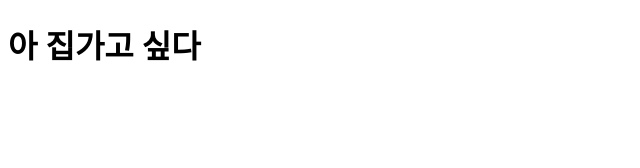
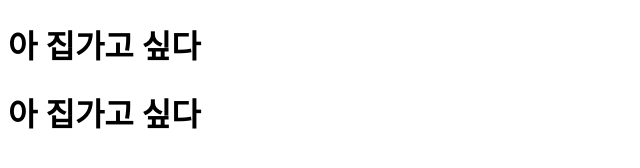
Before and after one commit to iwgh08/my-repository, a plain HTML site: page index.html in a window 1280 px wide. Shown: the whole page, without its empty margins (0-640 px from the left). Drawn offline with Linux system fonts and the light colour scheme.

Commit message:
first_modified

```diff
--- a/index.html
+++ b/index.html
@@ -7,5 +7,6 @@
 </head>
 <body>
     <h1>아 집가고 싶다</h1>
+    <h1>아 집가고 싶다</h1>
 </body>
 </html>
```
